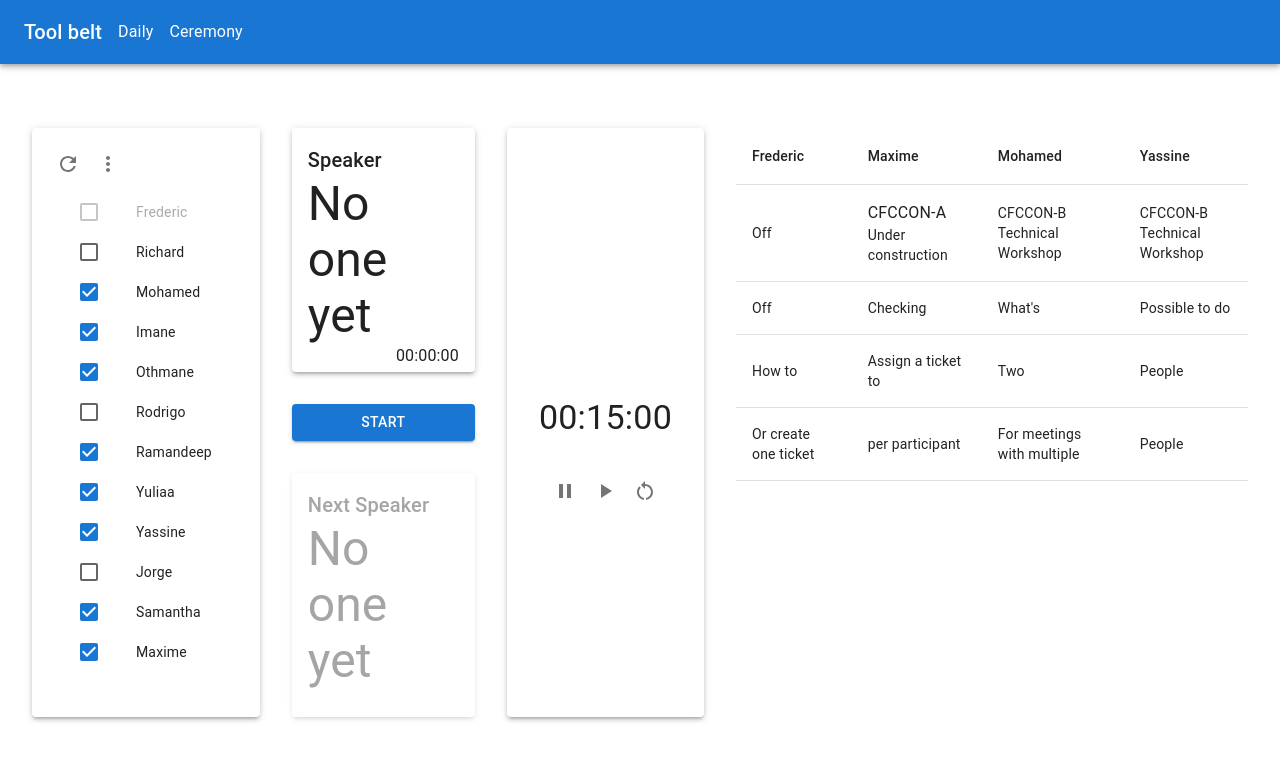
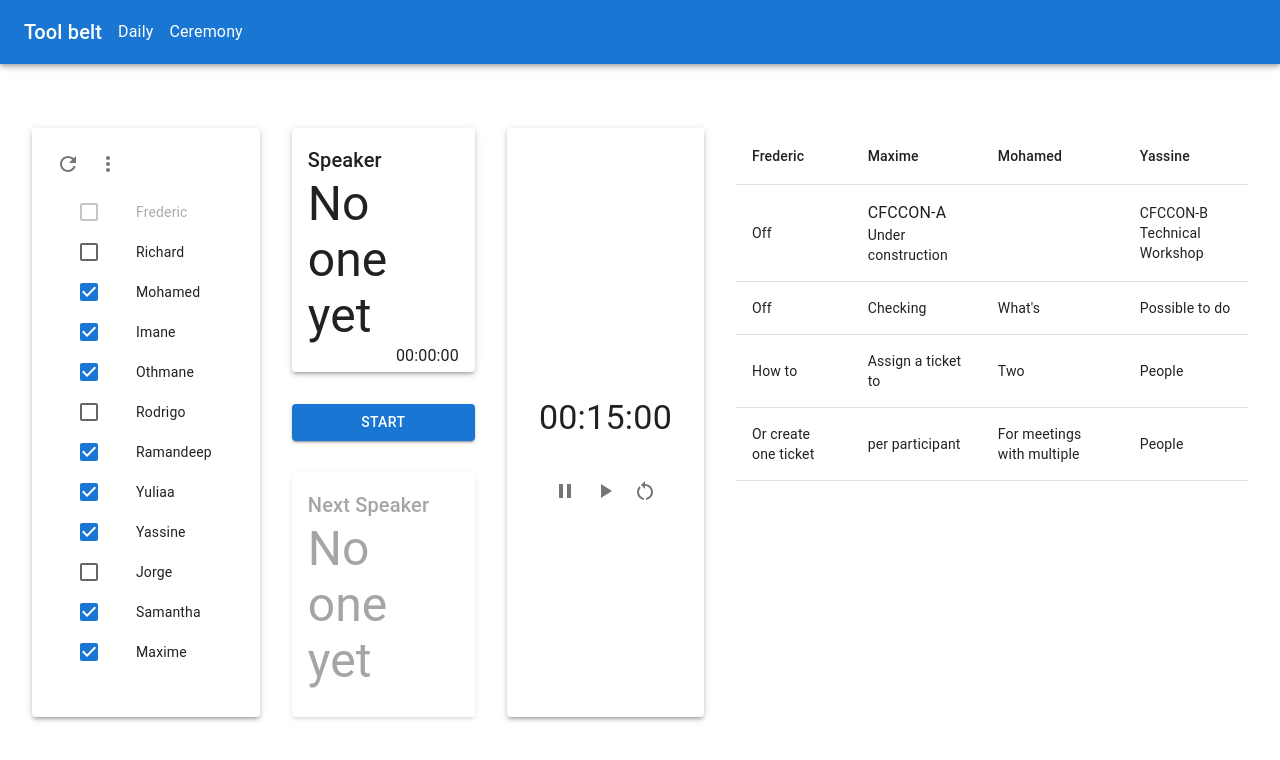
Before and after one commit to frederic-mamath/tool-belt, a React (Create React App) app: page / in a window 1280 px wide. Shown: the top 760 px of the page. Built offline with nearby package versions, Linux system fonts and the light colour scheme.

Commit message:
:memo: Updates road map

```diff
--- a/src/components/Truck/Truck.tsx
+++ b/src/components/Truck/Truck.tsx
@@ -31,10 +31,7 @@ const Truck = (props: Props) => {
               <Typography variant="body1">CFCCON-A</Typography>
               <Typography variant="body2">Under construction</Typography>
             </TableCell>
-            <TableCell>
-              <div>CFCCON-B</div>
-              <div>Technical Workshop</div>
-            </TableCell>
+            <TableCell></TableCell>
             <TableCell>
               <div>CFCCON-B</div>
               <div>Technical Workshop</div>
```
Also changed, not shown: 1 other file (tests, documents, lock files or other folders).
